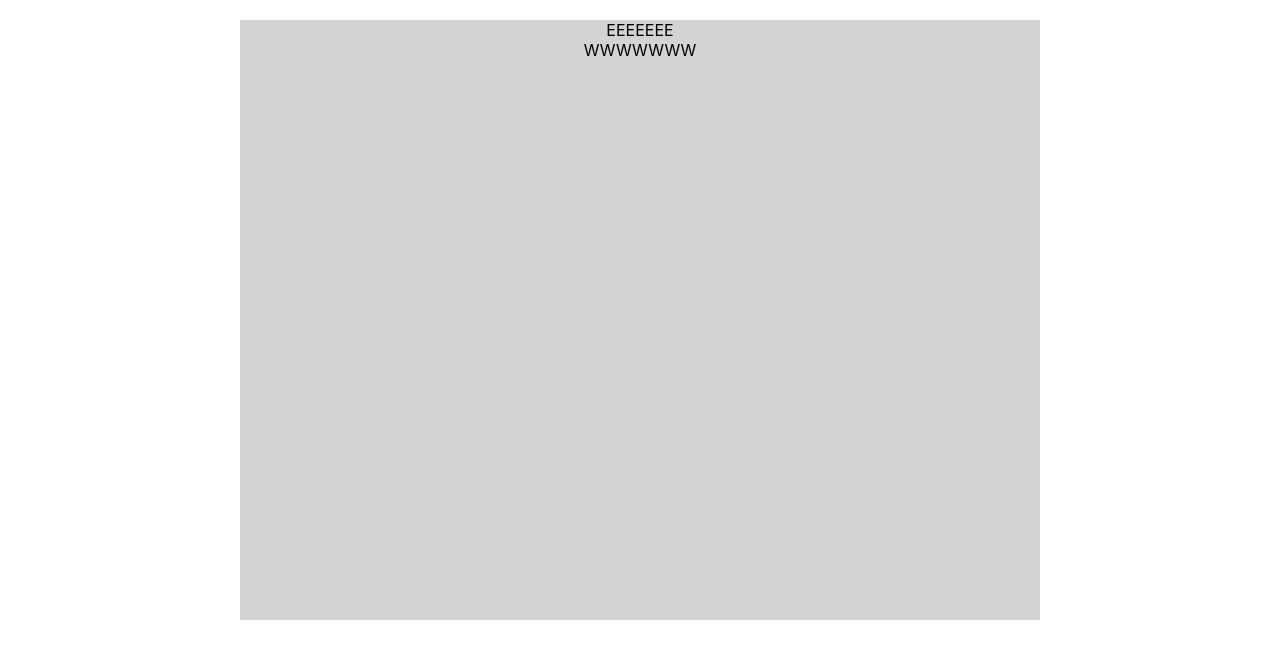
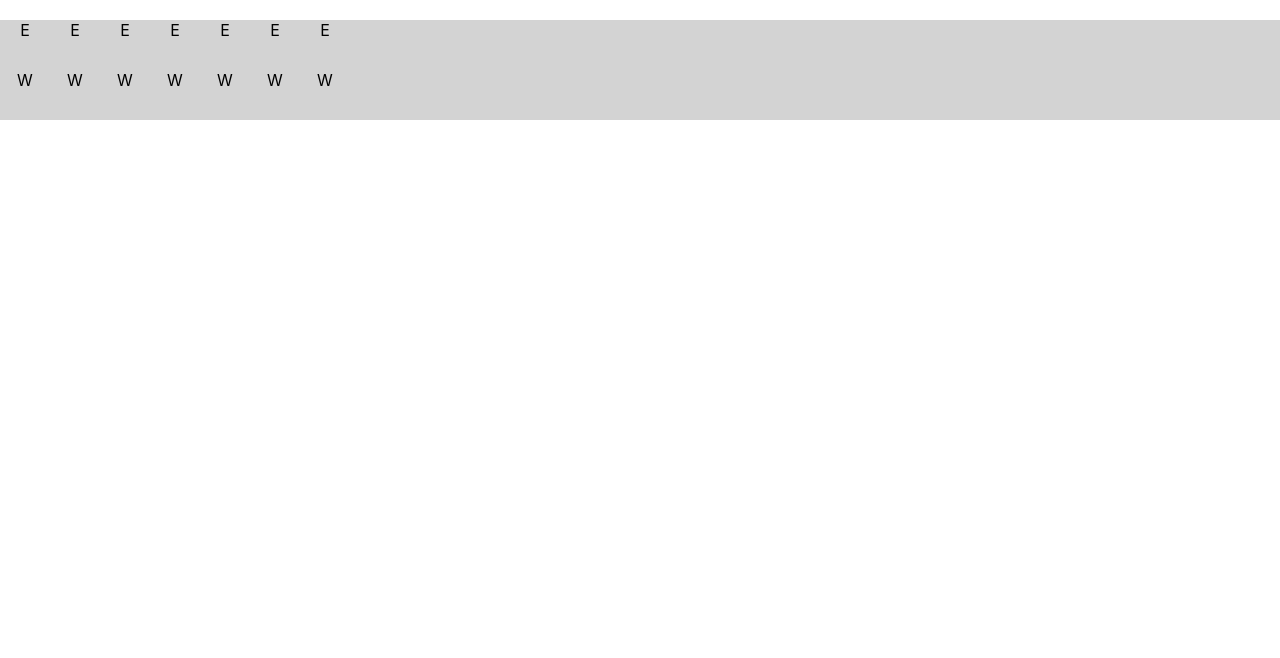
Before and after one commit to jtak93/realtime-bomberman, a React (Create React App) app in the folder client/: page / in a window 1280 px wide. Shown: the top 658 px of the page. Built offline with nearby package versions, Linux system fonts and the light colour scheme.

Commit message:
creates grid components

```diff
--- a/client/src/App.tsx
+++ b/client/src/App.tsx
@@ -1,6 +1,6 @@
 import React from 'react';
 import './App.css';
-import Grid from './components/Grid/index';
+import Grid from './components/Grid/Grid';
 
 const App: React.FC = () => {
   return (
--- a/client/src/components/Grid/index.tsx
+++ b/client/src/components/Grid/Grid.tsx
@@ -2,11 +2,14 @@ import React, { Component } from 'react';
 import styled from 'styled-components';
 import { connect } from 'react-redux';
 import { resetBoard } from '../../actions/grid'
+import GridRow from '../GridRow/GridRow';
 
 const GridStyled = styled.div`
+  display: flex;
+  flex-direction: column;
   background: lightgray;
-  height: 600px;
-  width: 800px;
+  height: 100%;
+  width: 100%;
   margin: 20px auto;
 `;
 
@@ -23,7 +26,7 @@ export class Grid extends Component<GridProps> {
         return (
         <GridStyled>
           {this.props.grid.map((row, index) => {
-            return <div key={index}>{row}</div>
+            return <GridRow key={index} rowData={row}></GridRow>
           })}
         </GridStyled>
         );
--- /dev/null
+++ b/client/src/components/GridRow/GridRow.tsx
@@ -0,0 +1,23 @@
+import React from 'react';
+import GridTile from '../GridTile/GridTile';
+import styled from 'styled-components';
+
+const RowStyled = styled.div`
+    display: inline-flex;
+    width: 100%;
+`
+
+interface GridRowProps {
+    rowData
+}
+const GridRow: React.FC<GridRowProps> = (props) => {
+    return (
+        <RowStyled>
+            {props.rowData.map((tile, index) => {
+                return <GridTile key={index} tileData={tile}></GridTile>
+            })}
+        </RowStyled>
+    );
+}
+
+export default GridRow;
--- /dev/null
+++ b/client/src/components/GridTile/GridTile.tsx
@@ -0,0 +1,21 @@
+import React from 'react';
+import styled from 'styled-components';
+
+interface GridTileProps {
+    tileData
+}
+
+const TileStyled = styled.div`
+    width: 50px;
+    height: 50px;
+`
+
+const GridTile: React.FC<GridTileProps> = (props) => {
+    return (
+        <TileStyled>
+            <div>{props.tileData}</div>
+        </TileStyled>
+    );
+}
+
+export default GridTile;
```
